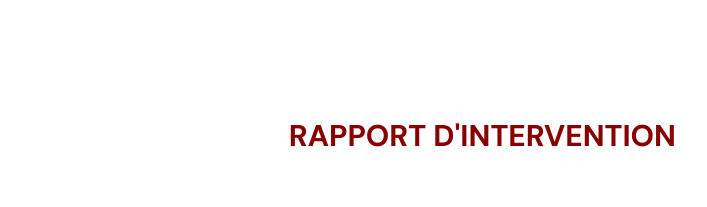
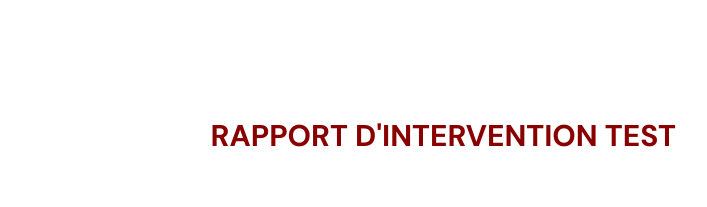
Before and after one commit to Medouille089/lsmsfantasctic, a website: page EMS/rapport-intervention.html in a window 1280 px wide. Shown: the top 207 px of the page, 364-1071 px from the left. Drawn offline with nearby package versions, Linux system fonts and the light colour scheme; no server answers.

Commit message:
v1.0.4 test

```diff
--- a/EMS/rapport-intervention.html
+++ b/EMS/rapport-intervention.html
@@ -183,7 +183,7 @@
                 <img class="logo"
                     src="https://i.imgur.com/PayWXWi.png"
                     alt="Logo hôpital Pillbox Hill">
-                <h1>RAPPORT D'INTERVENTION</h1>
+                <h1>RAPPORT D'INTERVENTION TEST</h1>
             </div>
 
             <div class="section">
```
